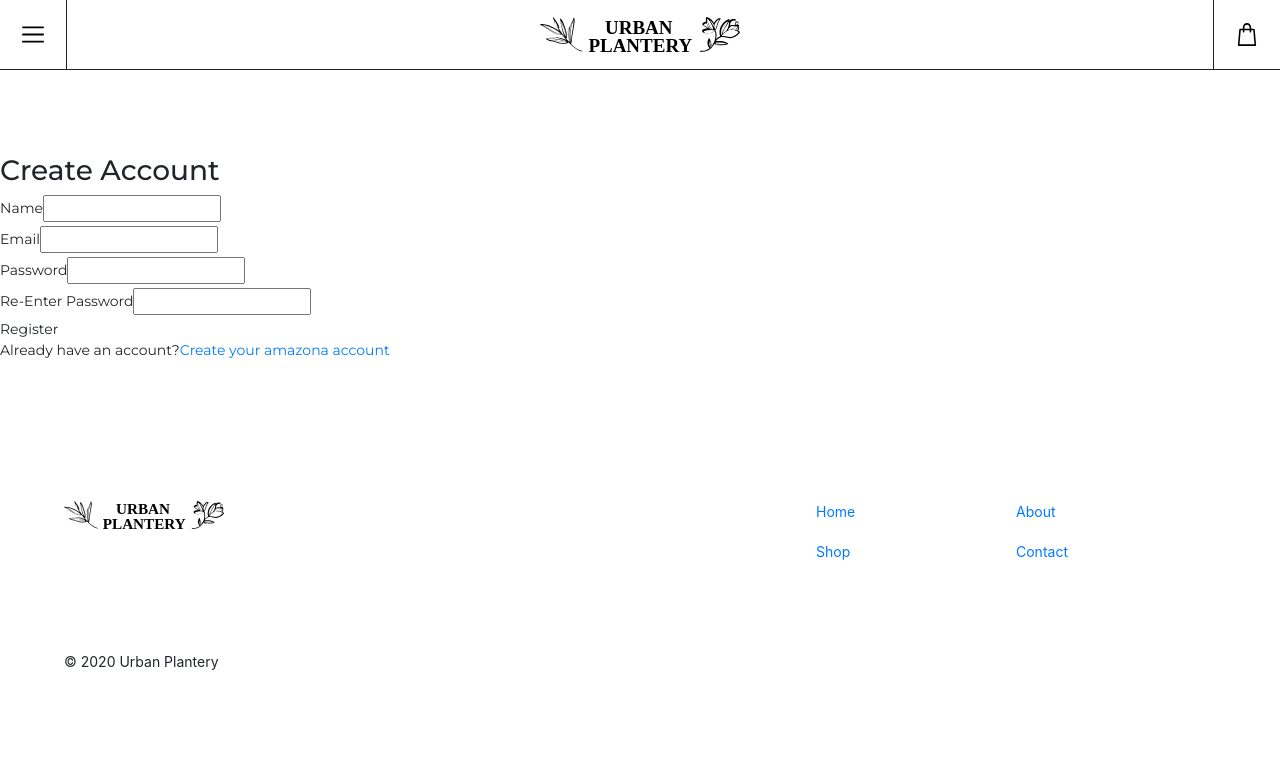
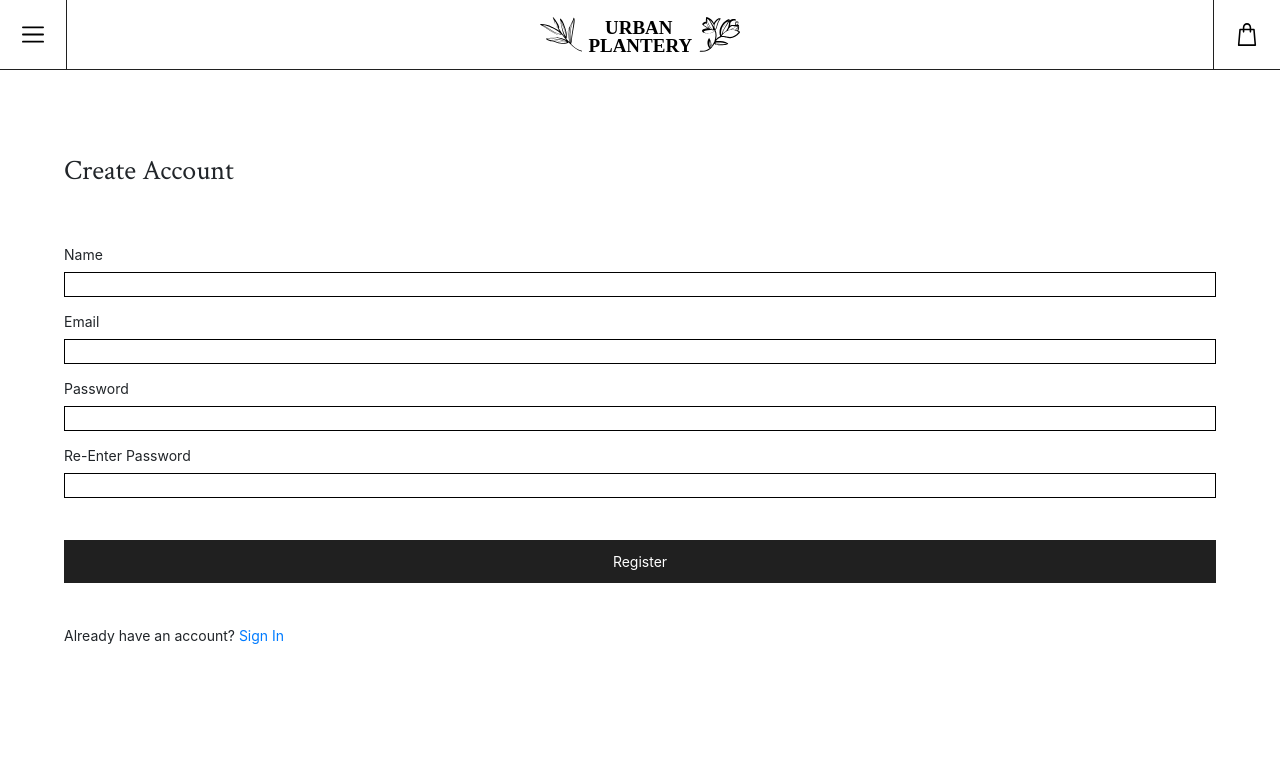
Before and after one commit to deaconpoon/urban_plantery, a React (Create React App) app in the folder client/: page /register in a window 1280 px wide. Shown: the top 784 px of the page. Built offline with nearby package versions, Linux system fonts and the light colour scheme.

Commit message:
Stylgin for register page

```diff
--- a/client/src/component/RegisterUser.js
+++ b/client/src/component/RegisterUser.js
@@ -30,67 +30,73 @@ const RegisterUser = (props) => {
   };
   return (
     <div className="form">
+      <body className="section">
         <form onSubmit={submitHandler}>
           <ul className="form-container">
             <li>
-            <h2>Create Account</h2>
+              <h2 className="form__title">Create Account</h2>
             </li>
             <li>
               {loading && <div>Loading...</div>}
               {error && <div>{error}</div>}
             </li>
-          <li>
+            <li className="form--entry">
               <label htmlFor="name">Name</label>
               <input
+                className="form--input"
                 type="name"
                 name="name"
                 id="name"
                 onChange={(e) => setName(e.target.value)}
               ></input>
             </li>
-          <li>
+            <li className="form--entry">
               <label htmlFor="email">Email</label>
               <input
+                className="form--input"
                 type="email"
                 name="email"
                 id="email"
                 onChange={(e) => setEmail(e.target.value)}
               ></input>
             </li>
-          <li>
+            <li className="form--entry">
               <label htmlFor="password">Password</label>
               <input
+                className="form--input"
                 type="password"
                 id="password"
                 name="password"
                 onChange={(e) => setPassword(e.target.value)}
               ></input>
             </li>
-          <li>
+            <li className="form--entry form--entry--confirmPw">
               <label htmlFor="rePassword">Re-Enter Password</label>
               <input
+                className="form--input"
                 type="password"
                 id="rePassword"
                 name="rePassword"
                 onChange={(e) => setRePassword(e.target.value)}
               ></input>
             </li>
-          <li>
-            <button type="submit" className="button primary">
+            <li className="form--entry form--entry--register">
+              <button type="submit" className="form__signIn">
                 Register
               </button>
             </li>
             <li>
-            Already have an account?
+              Already have an account?{"  "}
               <Link
                 to={redirect === "/" ? "signin" : "signin?redirect=" + redirect}
                 className="button secondary text-center"
               >
-              Create your amazona account
+                Sign In
               </Link>
             </li>
           </ul>
         </form>
+      </body>
     </div>
   );
 };
--- a/client/src/store/Store.js
+++ b/client/src/store/Store.js
@@ -23,7 +23,7 @@ import {
 } from "../reducers/OrderReducers";
 
 const cartItems = cookie.getJSON("cartItems") || [];
-const userInfo = cookie.getJSON("userInfo") || {};
+const userInfo = cookie.getJSON("userInfo") || null;
 
 const initialState = {
   cart: { cartItems, shipping: {}, payment: {} },
--- a/client/src/styles/main.scss
+++ b/client/src/styles/main.scss
@@ -17,6 +17,7 @@
 @import "./partials/shop";
 @import "./partials/product-card";
 @import "./partials/product-detail";
-@import "./partials/signInUser";
+@import "./partials/form";
 @import "./partials/menu";
 @import "./partials/contact";
+@import "./partials/register";
--- a/client/src/styles/partials/_signInUser.scss
+++ b/client/src/styles/partials/form.scss
@@ -70,4 +70,21 @@
       @extend .form__email--input;
     }
   }
+  &--input {
+    @extend .form__email--input;
+  }
+  &__title {
+    @extend .form__signIn--title;
+    margin-bottom: 2em;
+  }
+
+  &--entry {
+    margin-bottom: 1em;
+    &--confirmPw {
+      margin-bottom: 3em;
+    }
+    &--register {
+      margin-bottom: 3em;
+    }
+  }
 }
```
Also changed, not shown: client/src/styles/partials/_register.scss (added), 1 other file (tests, documents, lock files or other folders). Lines whose indentation alone changed are shown as unchanged.
